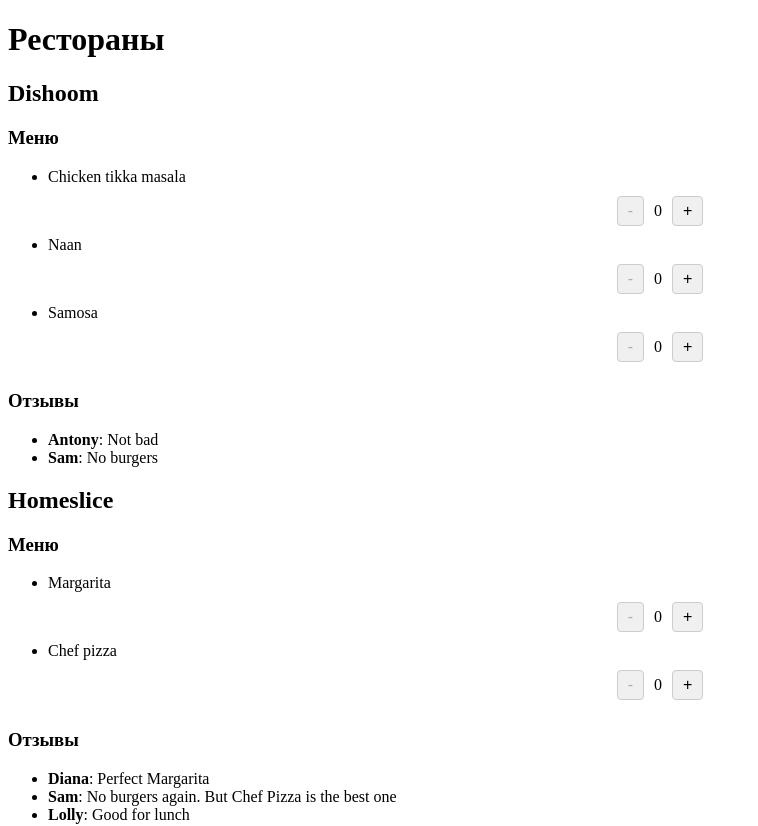
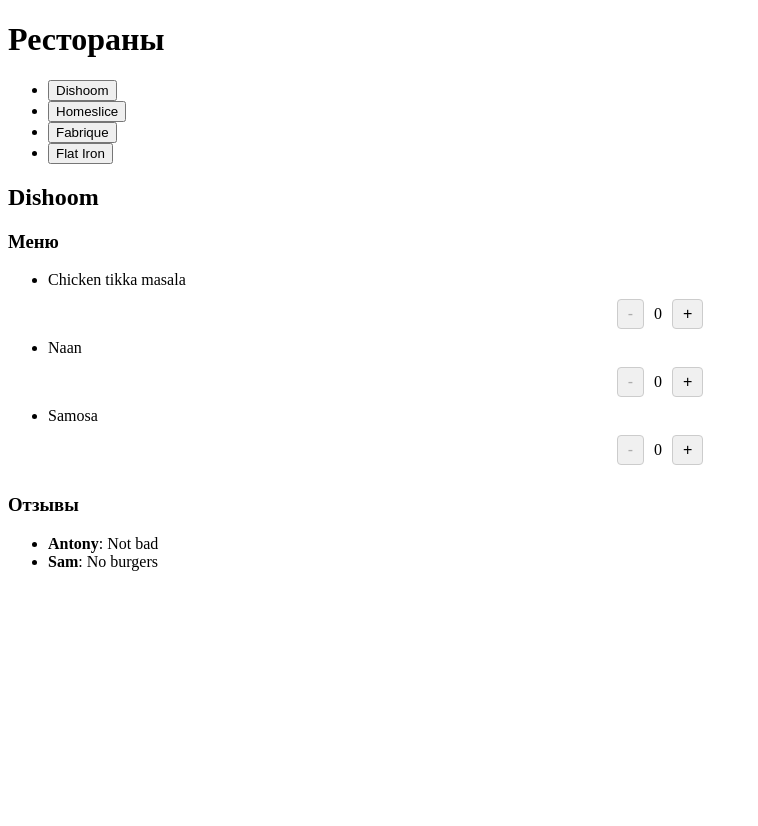
Before and after one commit to Marie8215/react-november-course, a React (Vite) app: page / in a window 1280 px wide. Shown: the top 826 px of the page, without its empty margins (0-758 px from the left). After the commit the page ends 800 px from the top, so only its background shows below. Built offline with nearby package versions, Linux system fonts and the light colour scheme.

Commit message:
made tabs

```diff
--- a/src/components/restaurants-page/restaurants-page.jsx
+++ b/src/components/restaurants-page/restaurants-page.jsx
@@ -1,13 +1,17 @@
 import { restaurants } from "../../constants/moke";
 import { Restaurant } from "../restaurant/restaurant";
+import { Tabs } from "../tabs/tabs";
 
 export const RestaurantsPage = () => {
   return (
     <>
       <h1>Рестораны</h1>
-      {restaurants.map((restaurant) => (
-        <Restaurant restaurant={restaurant} key={restaurant.id} />
-      ))}
+
+      <Tabs tabNames={restaurants.map((restaurant) => restaurant.name)}>
+        {restaurants.map((restaurant) => (
+          <Restaurant restaurant={restaurant} key={restaurant.id} />
+        ))}
+      </Tabs>
     </>
   );
 };
--- /dev/null
+++ b/src/components/tab-names/tab-names.jsx
@@ -0,0 +1,13 @@
+export const TabNames = ({ tabNames, onClick }) => {
+  return (
+    <>
+      <ul>
+        {tabNames.map((name, index) => (
+          <li key={index}>
+            <button onClick={() => onClick(index)}>{name}</button>
+          </li>
+        ))}
+      </ul>
+    </>
+  );
+};
--- /dev/null
+++ b/src/components/tabs-content/tabs-content.jsx
@@ -0,0 +1,3 @@
+export const TabsContent = ({ children }) => {
+  return <>{children}</>;
+};
--- /dev/null
+++ b/src/components/tabs/tabs.jsx
@@ -0,0 +1,17 @@
+import { useState } from "react";
+import { TabNames } from "../tab-names/tab-names";
+import { TabsContent } from "../tabs-content/tabs-content";
+
+export const Tabs = ({ children, tabNames }) => {
+  const [selectedTab, setSelectedTab] = useState(0);
+
+  return (
+    <>
+      <TabNames
+        tabNames={tabNames}
+        onClick={(clickedTabIndex) => setSelectedTab(clickedTabIndex)}
+      />
+      <TabsContent>{children[selectedTab]}</TabsContent>
+    </>
+  );
+};
```
